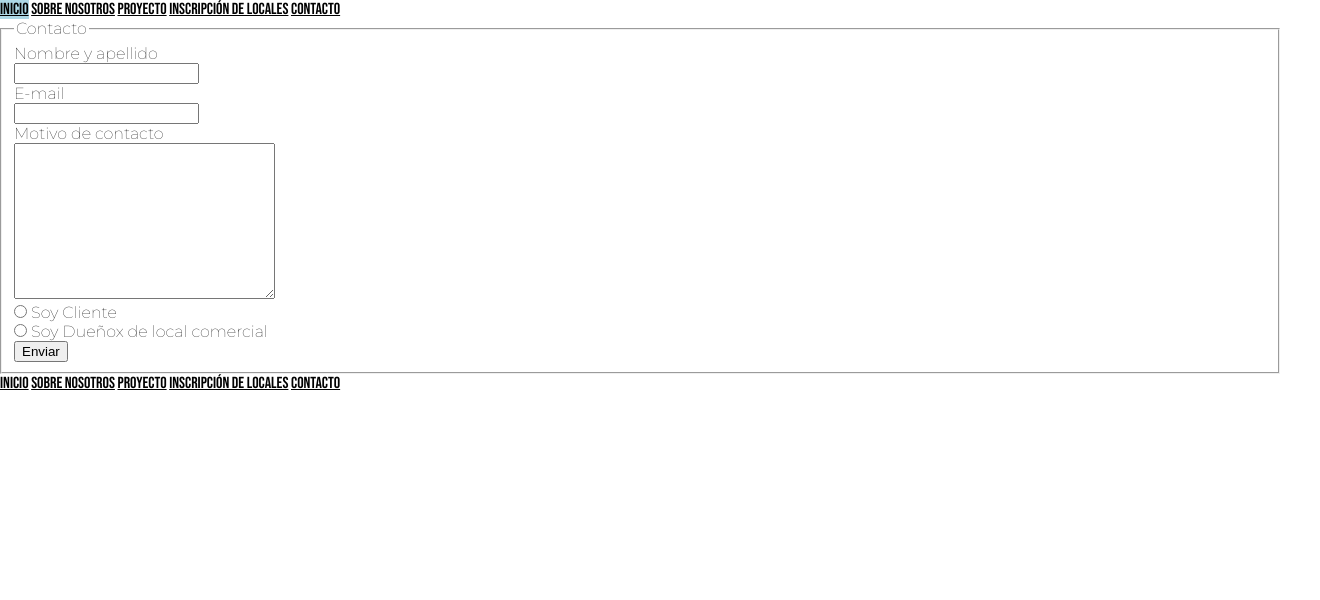
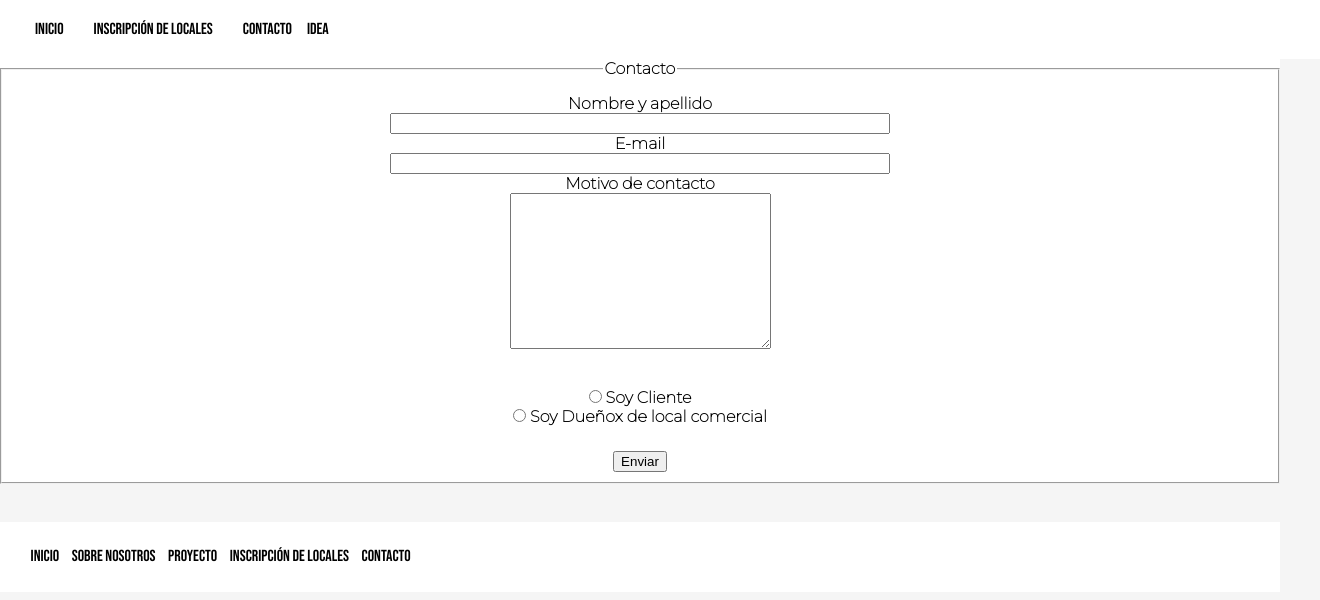
Before and after one commit to virmoreno/DirectorioGranudista, a website: page contacto.html in a window 1280 px wide. Shown: the whole page, 1320 px wide, since content can reach past the window. Drawn offline with nearby package versions, Linux system fonts and the light colour scheme.

Commit message:
fixed css contacto.html

```diff
--- a/contacto.html
+++ b/contacto.html
@@ -4,20 +4,25 @@
     <meta charset="UTF-8">
     <meta name="viewport" content="width=device-width, initial-scale=1.0">
     <title>Contacto</title>
-    <link rel="stylesheet" href="style.css">
+    <link rel="stylesheet" href="css/style_original.css">
     <style>
         @import url('https://fonts.googleapis.com/css2?family=Bebas+Neue&family=Montserrat:wght@100&display=swap');
         </style>
 </head>
 <body>
-    <header>
-        <nav>
-            <a href="index.html">Inicio</a>
-            <a href="sobrenosotros.html">Sobre nosotros</a>
-            <a href="proyecto.html">Proyecto</a>
-            <a href="inscripcionlocal.html">Inscripción de locales</a>
-            <a href="contacto.html">Contacto</a>
-        </nav>
+
+<ul class="menu">
+    <li><a href="index.html">Inicio</a></li>
+    <li><a href="inscripcionlocal.html">Inscripción de locales</a></li>
+<li>  <a href="contacto.html">Contacto</a></li>
+<li class="dropdown">
+<span>Idea</span>
+<ul class="dropdown-menu">
+<li><a href="sobrenosotros.html">Sobre Nosotros</a></li>
+<li><a href="proyecto.html">Proyecto</a></li>
+</ul>
+</li>
+</ul>
     </header>
 
     <form action="" class="contacto">
@@ -49,6 +54,8 @@
     </form>
 </body>
 <footer>
+    <br>
+    <br>
     <nav>
         <a href="index.html">Inicio</a>
         <a href="sobrenosotros.html">Sobre nosotros</a>
@@ -57,4 +64,5 @@
         <a href="contacto.html">Contacto</a>
     </nav>
 </footer>
+
 </html>
```
